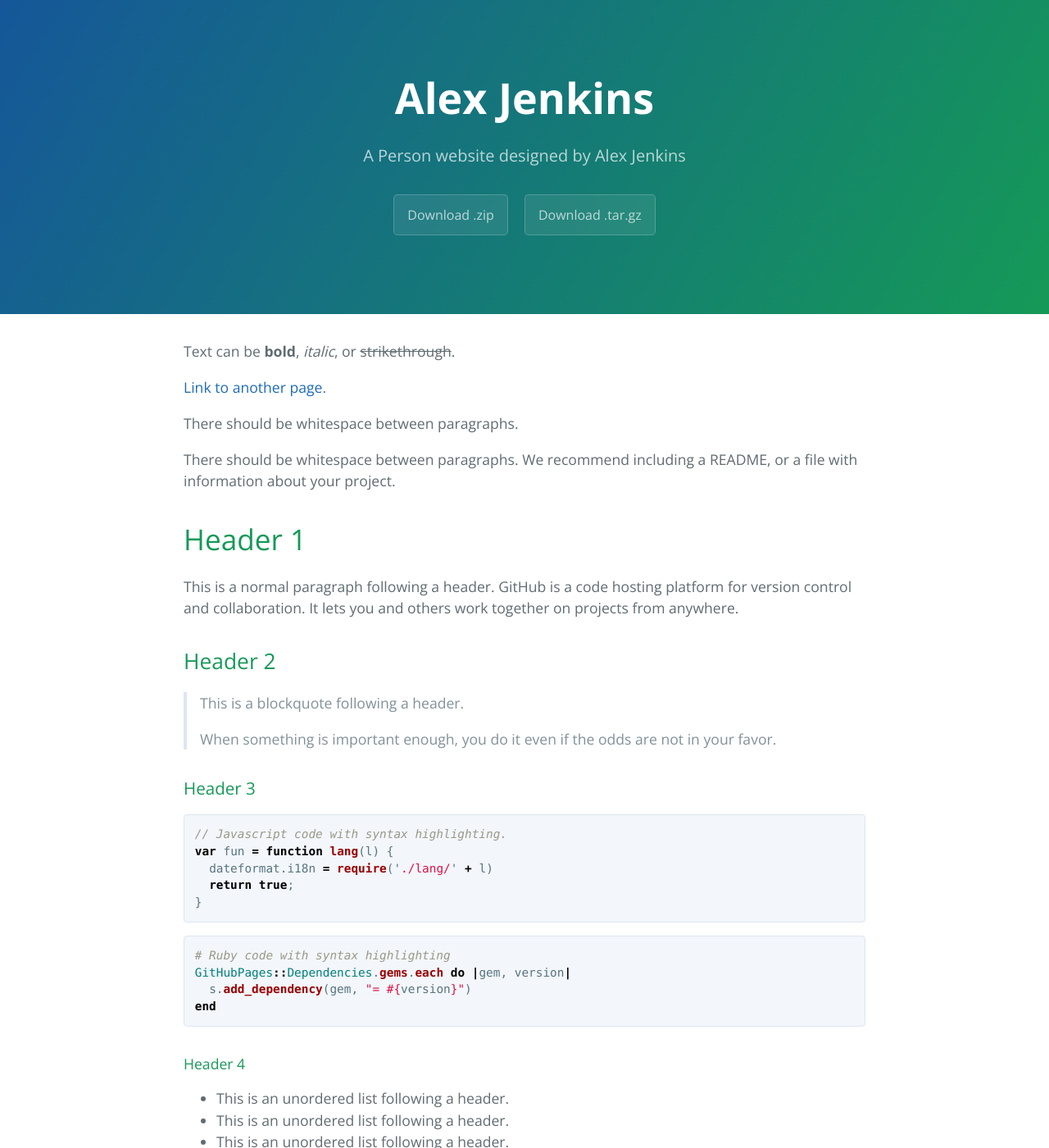
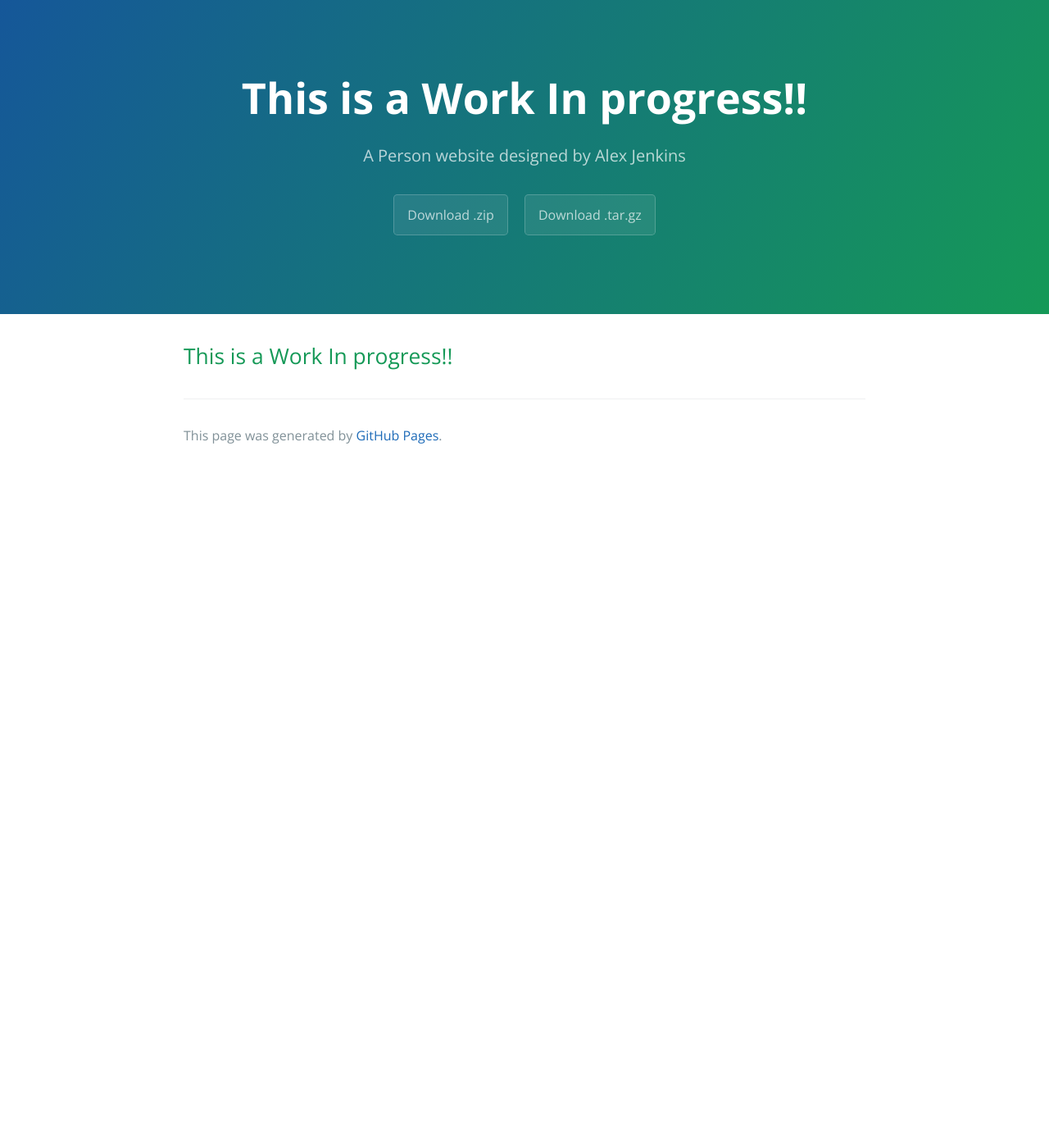
Before and after one commit to rockenman1234/rockenman1234.github.io, a Jekyll site: the page built from index.md, in a window 1280 px wide and 1400 px high. Shown: the whole window at 82% size. Built offline with Jekyll 4.4.1, drawn with Linux system fonts in a browser that asks for light colours; our own code applies the rules of GitHub Pages for plain Markdown files; some of the changed text lies outside the part shown.

Commit message:
Update index.md

````diff
--- a/index.md
+++ b/index.md
@@ -2,6 +2,9 @@
 layout: default
 ---
 
+
+## This is a Work In progress!!
+<!---
 Text can be **bold**, _italic_, or ~~strikethrough~~.
 
 [Link to another page](./another-page.html).
@@ -121,3 +124,4 @@
 ```
 The final element.
 ```
+-->
````
